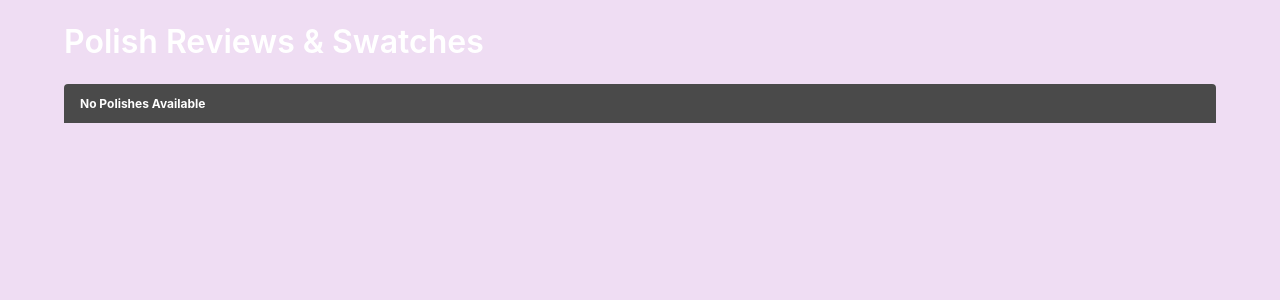
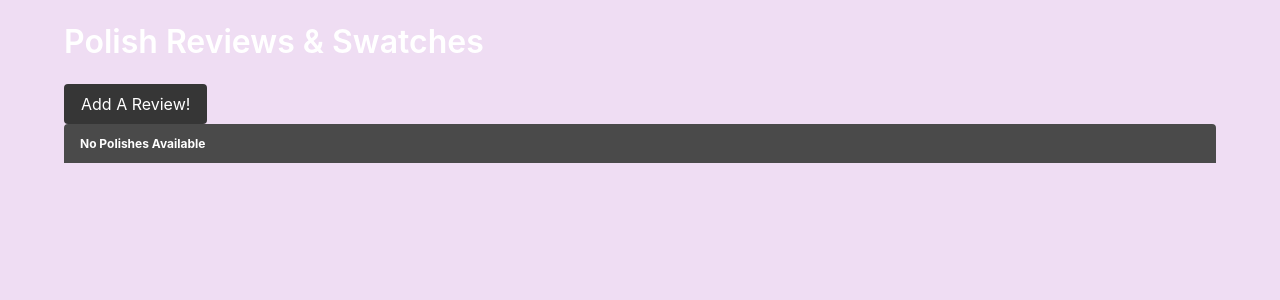
Before and after one commit to npereznyc/polished_fullstack, a Django app: page /reviews/ in a window 1280 px wide. Shown: the part 52-352 px from the top of the page. Run offline with Django 4.2, Linux system fonts and the light colour scheme; data that the repository does not hold is empty.

Commit message:
rendering brand list on homepage, polish list on polishes page, reviews list on reviews page. Create route created

```diff
--- a/main_app/templates/review_list.html
+++ b/main_app/templates/review_list.html
@@ -6,6 +6,7 @@
 {% block content %}
 
 <h1 class="title pt-5">Polish Reviews & Swatches</h1>
+<a class="button is-dark" href="{% url 'create_review' %}">Add A Review!</a>
 <div class="gallery">
   {% for review in reviews %}
   <a href="">
--- a/main_app/urls.py
+++ b/main_app/urls.py
@@ -8,6 +8,7 @@ urlpatterns = [
     # path('brands/', views.BrandList.as_view(), name="brand_list"),
     path('polishes/', views.PolishList.as_view(), name='polish_list'),
     # path('polishes/<int:pk>/', views.PolishReviewsList.as_view(), name="artist_detail")
-    path('reviews/', views.ReviewList.as_view(), name='review_list')
+    path('reviews/', views.ReviewList.as_view(), name='review_list'),
+    path('reviews/new/', views.CreateReview.as_view(), name='create_review'),
 
 ]
--- a/main_app/views.py
+++ b/main_app/views.py
@@ -2,6 +2,7 @@ from django.shortcuts import render
 from django.views import View
 from django.http import HttpResponse
 from django.views.generic.base import TemplateView
+from django.views.generic.edit import CreateView
 from .models import Brand, Polish, Review
 
 
@@ -46,3 +47,9 @@ class ReviewList(TemplateView):
         context = super().get_context_data(**kwargs)
         context['reviews'] = Review.objects.all()
         return context
+
+class CreateReview(CreateView):
+    model = Review
+    fields = ['user', 'polish', 'brand', 'image', 'review']
+    template_name = "create_review.html"
+    success_url = "/reviews/"
```
Also changed, not shown: main_app/templates/create_review.html (added, +15 -0 lines).
